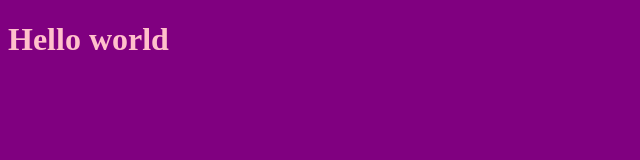
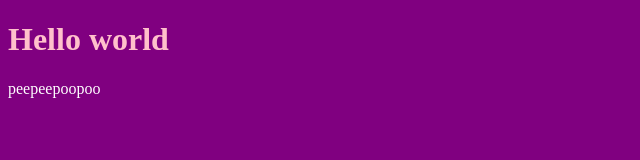
Before and after one commit to kasp103y/leonoraSLETMIG, a plain HTML site: page index.html in a window 1280 px wide. Shown: the whole page, without its empty margins (0-640 px from the left). Drawn offline with Linux system fonts and the light colour scheme.

Commit message:
Index test

```diff
--- a/index.html
+++ b/index.html
@@ -9,5 +9,6 @@
   </head>
   <body>
     <h1>Hello world</h1>
+    <p>peepeepoopoo</p>
   </body>
 </html>
--- a/mainstyle.css
+++ b/mainstyle.css
@@ -5,3 +5,6 @@
 h1 {
   color: pink;
 }
+p {
+  color: white;
+}
```
